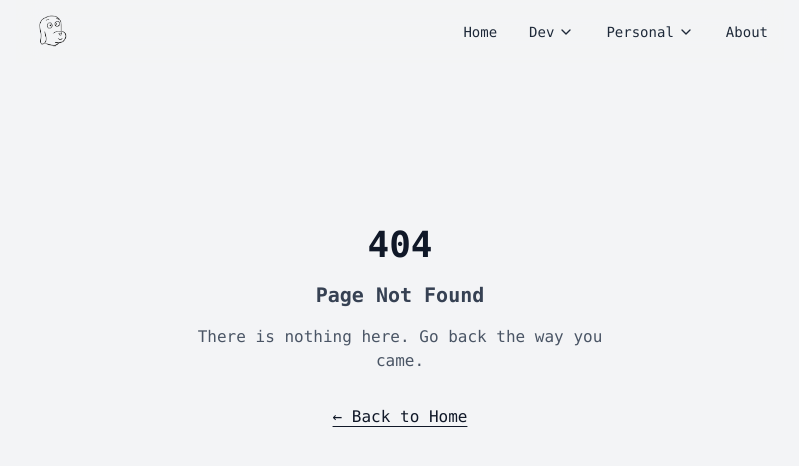
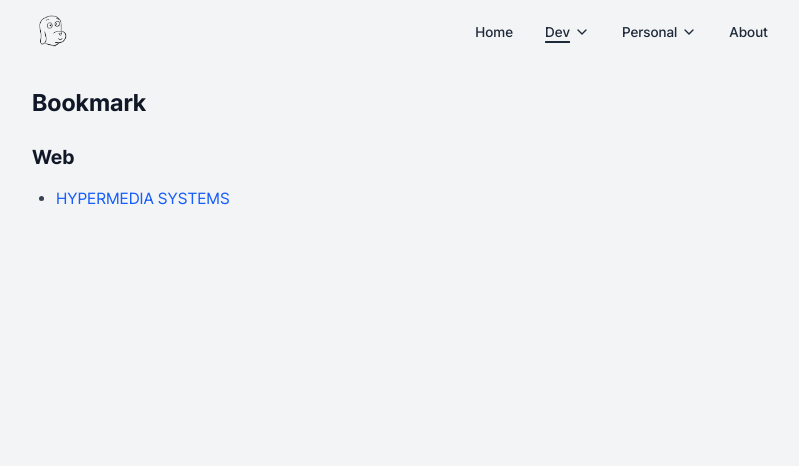
Before and after one commit to jamongsalguclub/wookhyung.dev, a Next.js app: page /bookmark in a window 1280 px wide. Before the commit this address had no page. Shown: the top 466 px of the page, without its empty margins (240-1039 px from the left). Built offline with nearby package versions, Linux system fonts and the light colour scheme; what @bprogress/next would draw is missing.

Commit message:
feat: update font styles and add bookmark page

```diff
--- a/src/app/(home)/page.tsx
+++ b/src/app/(home)/page.tsx
@@ -48,7 +48,7 @@ export default function Page() {
   }, [showTime]);
 
   return (
-    <div className="relative flex w-full flex-col items-center justify-center overflow-hidden rounded-lg flex-1">
+    <div className="relative flex w-full flex-col items-center justify-center overflow-hidden rounded-lg flex-1 font-mono">
       <motion.div
         animate={showTime ? { y: -12 } : { y: 0 }}
         transition={{
--- a/src/app/about/page.tsx
+++ b/src/app/about/page.tsx
@@ -22,7 +22,7 @@ export const metadata: Metadata = {
 
 export default function AboutPage() {
   return (
-    <div className="min-h-screen py-12 font-pretendard">
+    <div className="min-h-screen py-12">
       <div className="flex flex-col items-center text-center pb-16">
         <div className="relative rounded-full overflow-hidden border-2 border-gray-300 mb-6">
           <Image
--- /dev/null
+++ b/src/app/bookmark/page.tsx
@@ -0,0 +1,48 @@
+import type { Metadata } from 'next';
+
+import { siteConfig } from '@/shared/config/site';
+import { openGraph, twitter } from '@/shared/util/seo';
+
+export const BOOKMARKS = [
+  {
+    title: '모던 자바스크립트 Deep Dive',
+    link: 'https://www.yes24.com/Product/Goods/124855097',
+  },
+];
+
+export const metadata: Metadata = {
+  title: 'Bookmark',
+  alternates: {
+    canonical: `${siteConfig.url}/bookmark`,
+  },
+  openGraph: openGraph({
+    title: `Bookmark | ${siteConfig.siteName}`,
+  }),
+  twitter: twitter({
+    title: `Bookmark | ${siteConfig.siteName}`,
+  }),
+};
+
+export default function BookmarkPage() {
+  return (
+    <div className="pb-12 space-y-8">
+      <h1 className="text-2xl font-bold text-gray-900 mb-6">Bookmark</h1>
+
+      <section>
+        <h2 className="text-xl font-bold text-gray-900 mb-4">Web</h2>
+        <ul className="list-disc ml-6 space-y-2">
+          <li className="text-gray-700">
+            <a
+              href="https://hypermedia.systems/"
+              target="_blank"
+              rel="noopener noreferrer"
+              className="text-blue-600 hover:underline inline-flex items-center gap-1"
+            >
+              HYPERMEDIA SYSTEMS
+            </a>
+          </li>
+        </ul>
+      </section>
+    </div>
+  );
+}
--- a/src/app/layout.tsx
+++ b/src/app/layout.tsx
@@ -61,7 +61,7 @@ export default function RootLayout({
 }>) {
   return (
     <html lang="ko" className={pretendard.variable} suppressHydrationWarning>
-      <body className="font-mono max-w-3xl mx-auto min-h-dvh flex flex-col bg-gray-100">
+      <body className="font-pretendard max-w-3xl mx-auto min-h-dvh flex flex-col bg-gray-100">
         <Providers>
           <Header />
           <main className="flex-1 flex flex-col py-6 px-4">{children}</main>
--- a/src/app/notes/[slug]/page.tsx
+++ b/src/app/notes/[slug]/page.tsx
@@ -76,7 +76,7 @@ export default async function Page({ params }: Props) {
 
   return (
     <>
-      <div className="flex flex-col gap-6 pb-40 font-pretendard">
+      <div className="flex flex-col gap-6 pb-40">
         <ProgressBar />
         <BackButton className="self-start" />
         <article className="py-6 prose max-w-none break-words">
--- a/src/app/preference/page.tsx
+++ b/src/app/preference/page.tsx
@@ -1,13 +1,13 @@
 import { ExternalLink } from 'lucide-react';
 import type { Metadata } from 'next';
 
-import { siteConfig } from '@/shared/config/site';
 import {
   BOOKS_BY_YEAR,
   CONCERTS,
   INTERESTS,
   PLAYLISTS,
-} from '@/shared/const/preference';
+} from '@/app/preference/const/preference';
+import { siteConfig } from '@/shared/config/site';
 import { openGraph, twitter } from '@/shared/util/seo';
 
 export const metadata: Metadata = {
@@ -25,11 +25,8 @@ export const metadata: Metadata = {
 
 export default function PreferencePage() {
   return (
-    <div className="min-h-screen font-pretendard pb-12">
-      <div className="max-w-2xl mx-auto space-y-8">
-        <div className="text-center mb-12">
-          <h1 className="text-3xl font-bold text-gray-900">Preference</h1>
-        </div>
+    <div className="pb-12 space-y-8">
+      <h1 className="text-2xl font-bold text-gray-900 mb-6">Preference</h1>
 
       <section>
         <div className="mb-6">
@@ -47,7 +44,6 @@ export default function PreferencePage() {
                   className="text-blue-600 hover:underline inline-flex items-center gap-1"
                 >
                   {playlist.title}
-                    <ExternalLink className="w-3 h-3" />
                 </a>
               </li>
             ))}
@@ -126,7 +122,6 @@ export default function PreferencePage() {
                     className="text-blue-600 hover:underline inline-flex items-center gap-1"
                   >
                     {interest.linkText}
-                      <ExternalLink className="w-3 h-3" />
                   </a>
                 </>
               )}
@@ -135,6 +130,5 @@ export default function PreferencePage() {
         </ul>
       </section>
     </div>
-    </div>
   );
 }
--- a/src/app/tech/[slug]/page.tsx
+++ b/src/app/tech/[slug]/page.tsx
@@ -76,7 +76,7 @@ export default async function Page({ params }: Props) {
 
   return (
     <>
-      <div className="flex flex-col gap-6 pb-40 font-pretendard">
+      <div className="flex flex-col gap-6 pb-40">
         <ProgressBar />
         <BackButton className="self-start" />
         <article className="py-6 prose max-w-none break-words">
--- a/src/shared/ui/header.tsx
+++ b/src/shared/ui/header.tsx
@@ -28,6 +28,7 @@ const navigation: NavigationItem[] = [
     subItems: [
       { name: 'Tech', href: '/tech' },
       { name: 'Feed', href: '/feed' },
+      { name: 'Bookmark', href: '/bookmark' },
     ],
   },
   {
```
Also changed, not shown: src/app/preference/const/preference.ts (renamed from src/shared/const/preference.ts). Lines whose indentation alone changed are shown as unchanged.
